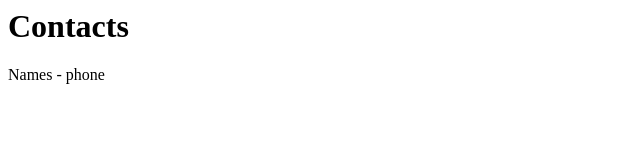
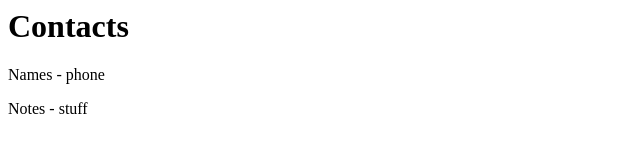
Before and after one commit to asim-sarwar/SecondRepo, a plain HTML site: page contact.html in a window 1280 px wide. Shown: the full height of the page, 0-640 px from the left. Drawn offline with Linux system fonts and the light colour scheme.

Commit message:
again added changes on branch r2_contact

```diff
--- a/contact.html
+++ b/contact.html
@@ -7,6 +7,7 @@
 	<h1>Contacts</h1>
 
 	<p>Names - phone</p>
+	<p>Notes - stuff</p>
 
 	</body>
 </html>
```
